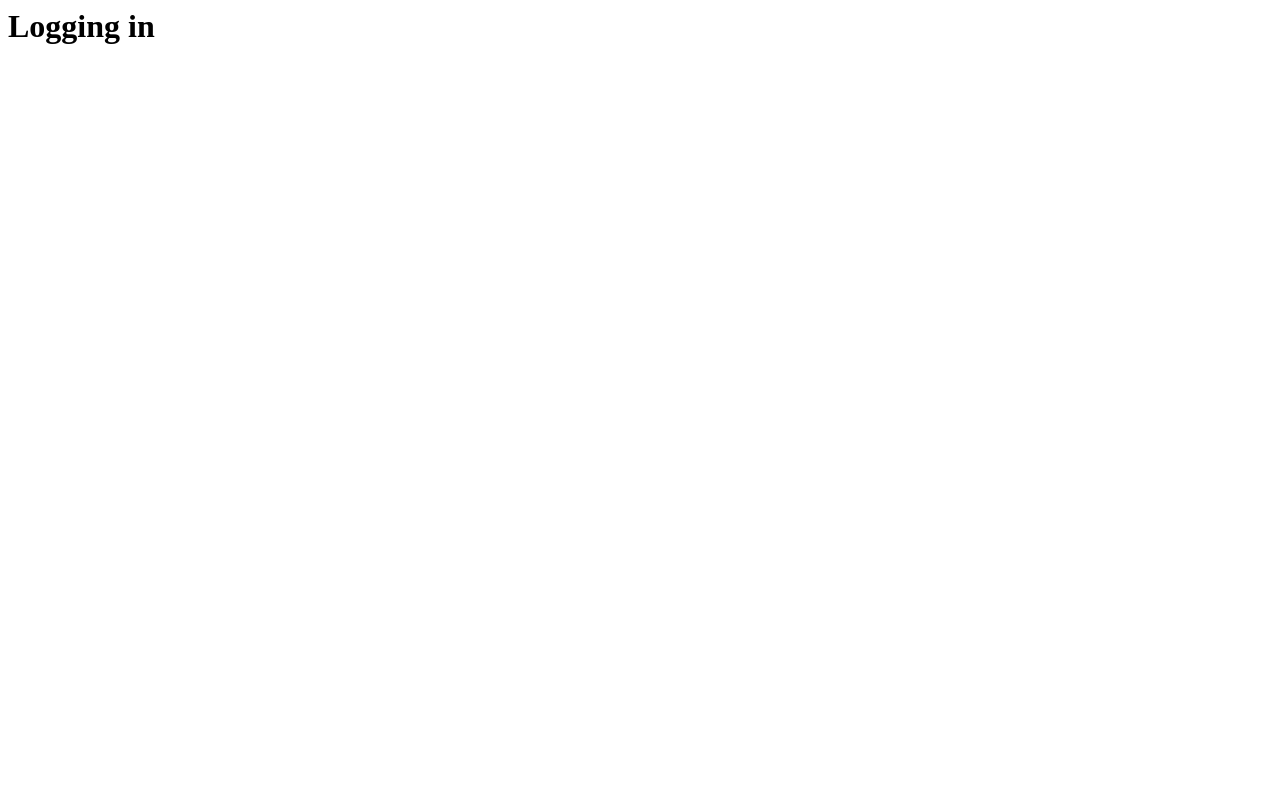
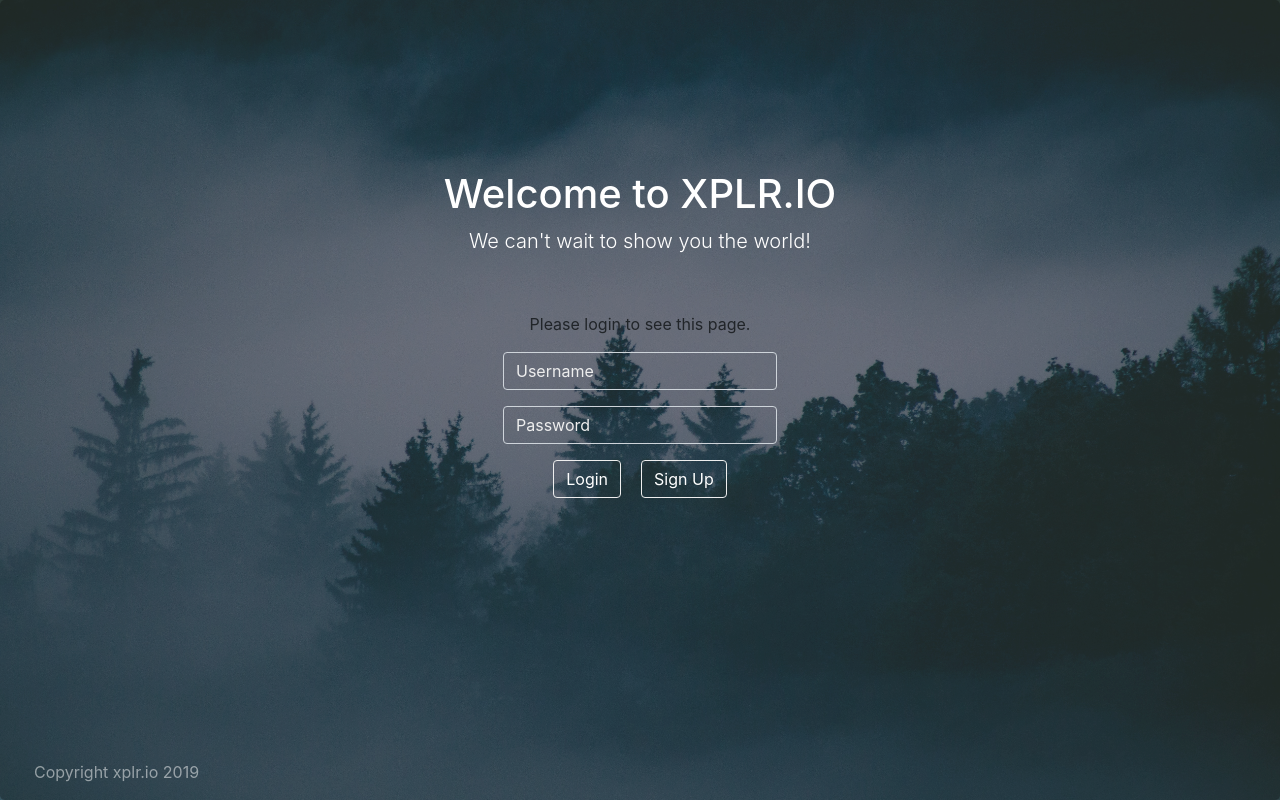
Before and after one commit to APNovichkov/xplrio, a Django app: a page that uses templates/registration/login.html in a window 1280 px wide. Before the commit the page is almost empty. Run offline with Django 3.2, Linux system fonts and the light colour scheme; some libraries are stand-ins or nearby versions.

Commit message:
[add] Added Login/Signup Pages and working functionality

```diff
--- a/accounts/urls.py
+++ b/accounts/urls.py
@@ -1,6 +1,6 @@
-# from django.urls import path
-# from accounts.views import ...
+from django.urls import path
+from accounts.views import SignUpView
 
 urlpatterns = [
-    # path('URL', some_view.as_view(), name="somename")
+    path('signup', SignUpView.as_view(), name="sign-up-page")
 ]
--- /dev/null
+++ b/static/css/styles.css
@@ -0,0 +1,33 @@
+.login-background-img {
+  position: relative;
+  background: rgba(0, 0, 0, 0.3); /* If our image is bright, we can tone it down with this darker overlay */
+  height: 100%;
+  width: 100%;
+}
+
+.login-background-img:after {
+  content: "";
+  position: absolute;
+  background-image: url("/static/images/dark.jpg");
+  background-repeat: no-repeat;
+  background-size: cover;
+  background-position: center;
+  top: 0;
+  left: 0;
+  right: 0;
+  bottom: 0;
+  z-index: -1;
+  opacity: 0.9; /* Tone the image down further by giving it transparency */
+}
+
+.jumbotron{
+    height: 100vh;
+}
+
+.jumbotron-header{
+    margin-top: 20vh;
+}
+
+.form-control::-webkit-input-placeholder { /* Chrome/Opera/Safari */
+  color: #EEEEEE;
+}
--- a/templates/registration/login.html
+++ b/templates/registration/login.html
@@ -1 +1,75 @@
-<h1>Logging in</h1>
+<!DOCTYPE html>
+<html lang="en">
+<head>
+    <meta charset="UTF-8">
+    <meta name="viewport" content="width=`device-width`, initial-scale=1.0">
+    <meta http-equiv="X-UA-Compatible" content="ie=edge">
+    <title>XPLR.IO</title>
+
+    <link rel="stylesheet" href="https://stackpath.bootstrapcdn.com/bootstrap/4.3.1/css/bootstrap.min.css">
+
+    <link rel="stylesheet" href="/static/css/styles.css">
+
+    <script src="https://kit.fontawesome.com/735e24ebd7.js" crossorigin="anonymous"></script>
+</head>
+<body>
+    <!-- IMAGE -->
+    <div class="jumbotron text-center login-background-img" style="padding-top: 10px; padding-bottom: 0px; margin-bottom: 0px">
+
+        <div class="jumbotron-header" style="color: #FFFFFF">
+            <h1>Welcome to XPLR.IO</h1>
+            <p class="lead">We can't wait to show you the world!</p>
+            <!-- <p class="lead">The <b>Instagram/Yelp</b> for people who <b>Travel</b></p> -->
+        </div>
+
+        <div class="row" style="padding-top: 40px">
+            <div class="col-md-4"></div>
+            <div class="col-md-4">
+
+                {% if form.errors %}
+                    <p>Your username and password didn't match. Please try again.</p>
+                {% endif %}
+
+                {% if next %}
+                    {% if user.is_authenticated %}
+                        <p>Your account doesn't have access to this page. To proceed, please login with an account that has access.</p>
+                    {% else %}
+                        <p>Please login to see this page.</p>
+                    {% endif %}
+                {% endif %}
+
+
+                <div class="d-flex justify-content-center">
+                    <form action="{% url 'login' %}" method='post'>
+                        {% csrf_token %}
+                        <div class="form-group row d-flex justify-content-center">
+                            <input class="form-control" type="text" name="username" id="id_username" style="background-color: transparent; color: #EEEEEE" placeholder="Username" required>
+                        </div>
+                        <div class="form-group row d-flex justify-content-center">
+                            <input class="form-control" type="password" name="password" id="id_password" style="background-color: transparent; color: #EEEEEE" placeholder="Password" required>
+                        </div>
+                        <div class="form-group row d-flex justify-content-center">
+                            <input type="hidden" name="next" value="{{ next }}">
+                            <input type="submit" value="Login" class="btn btn-dark mb-2" style="background-color: transparent; border-color: #EEEEEE; margin-right: 10px">
+                            <a href="/signup" class="btn btn-dark mb-2" style="background-color: transparent; border-color: #EEEEEE; margin-left: 10px">Sign Up</a>
+                        </div>
+                    </form>
+                </div>
+            </div>
+            <div class="col-md-4">
+
+            </div>
+        </div>
+
+
+        <!-- FOOTER -->
+        <div style="position: absolute; left: 10px; bottom: 0px">
+            <nav class="navbar navbar-expand navbar-dark">
+                <div class="navbar-nav text-right">
+                    <a class="nav-item nav-link" href="/">Copyright xplr.io 2019 <span class="sr-only">(current)</span></a>
+                </div>
+            </nav>
+        </div>
+    </div>
+</body>
+</html>
--- a/xplrio/settings.py
+++ b/xplrio/settings.py
@@ -118,6 +118,10 @@ USE_L10N = True
 USE_TZ = True
 
 
+LOGIN_REDIRECT_URL = "/"
+LOGOUT_REDIRECT_URL = "/accounts/login"
+
+
 # Static files (CSS, JavaScript, Images)
 # https://docs.djangoproject.com/en/2.2/howto/static-files/
 
--- a/xplrio/urls.py
+++ b/xplrio/urls.py
@@ -16,4 +16,4 @@ urlpatterns = [
 
     # Authorization
     path('accounts/', include('django.contrib.auth.urls'))
-] + static(settings.STATIC_URL)
+]
```
Also changed, not shown: accounts/views.py (+8 -1 lines), templates/registration/signup.html (+59 -0 lines), db.sqlite3, static/images/dark.jpg (added).
